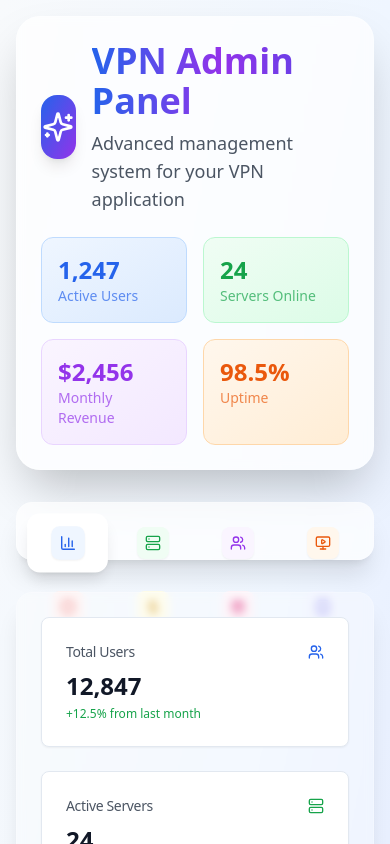
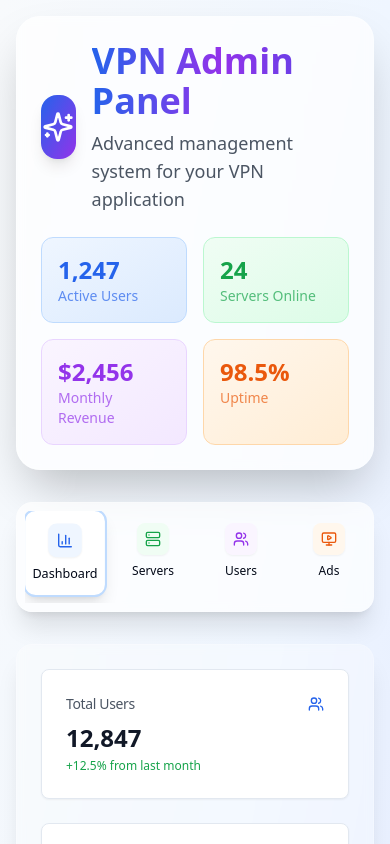
Before and after one commit to robertmmlicciardello/lucky-vpn-master, a React (Vite) app: page / in a window 390 px wide. Shown: the top 844 px of the page. Built offline with nearby package versions, Linux system fonts and the light colour scheme.

Commit message:
Fix: Improve tab responsiveness
Adjust tab layout to prevent overflow on smaller screens, ensuring all tabs are visible.

```diff
--- a/src/api/endpoints.ts
+++ b/src/api/endpoints.ts
@@ -127,6 +127,9 @@ export const SUPPORT_ENDPOINTS = {
   GET_FAQ: `${API_BASE_URL}/support/faq`,
   CREATE_TICKET: `${API_BASE_URL}/support/ticket`,
   GET_TICKETS: `${API_BASE_URL}/support/tickets`,
+  GET_ALL_TICKETS: `${API_BASE_URL}/admin/support/tickets`,
+  UPDATE_TICKET_STATUS: `${API_BASE_URL}/admin/support/tickets/{id}/status`,
+  REPLY_TO_TICKET: `${API_BASE_URL}/admin/support/tickets/{id}/reply`,
 };
 
 // Notification System Endpoints
--- a/src/pages/Index.tsx
+++ b/src/pages/Index.tsx
@@ -87,22 +87,50 @@ const Index = () => {
           </div>
         </div>
 
-        {/* Modern Navigation Tabs */}
+        {/* Modern Navigation Tabs - Improved Responsive Layout */}
         <Tabs value={activeTab} onValueChange={setActiveTab} className="space-y-8">
           <div className="bg-white/70 backdrop-blur-sm rounded-2xl p-2 shadow-xl border border-white/20">
-            <TabsList className="grid w-full grid-cols-4 lg:grid-cols-6 gap-2 bg-transparent">
+            {/* Mobile Navigation - Horizontal Scrollable */}
+            <div className="block lg:hidden">
+              <div className="flex gap-2 overflow-x-auto pb-2 scrollbar-hide">
+                {navigationItems.map((item) => {
+                  const IconComponent = item.icon;
+                  return (
+                    <button
+                      key={item.value}
+                      onClick={() => setActiveTab(item.value)}
+                      className={`flex flex-col items-center gap-2 p-3 min-w-[80px] rounded-xl transition-all duration-200 whitespace-nowrap ${
+                        activeTab === item.value
+                          ? 'bg-white shadow-lg scale-105 border-2 border-blue-200'
+                          : 'hover:bg-white/50'
+                      }`}
+                    >
+                      <div className={`w-8 h-8 ${item.bgColor} rounded-lg flex items-center justify-center shadow-sm`}>
+                        <IconComponent className={`w-4 h-4 ${item.color}`} />
+                      </div>
+                      <span className="text-xs font-medium">
+                        {item.label}
+                      </span>
+                    </button>
+                  );
+                })}
+              </div>
+            </div>
+
+            {/* Desktop Navigation - Grid Layout */}
+            <TabsList className="hidden lg:grid w-full grid-cols-6 gap-2 bg-transparent">
               {navigationItems.map((item) => {
                 const IconComponent = item.icon;
                 return (
                   <TabsTrigger
                     key={item.value}
                     value={item.value}
-                    className="flex flex-col items-center gap-2 p-3 lg:p-4 rounded-xl transition-all duration-200 data-[state=active]:bg-white data-[state=active]:shadow-lg data-[state=active]:scale-105"
+                    className="flex flex-col items-center gap-2 p-4 rounded-xl transition-all duration-200 data-[state=active]:bg-white data-[state=active]:shadow-lg data-[state=active]:scale-105"
                   >
-                    <div className={`w-8 h-8 lg:w-10 lg:h-10 ${item.bgColor} rounded-lg flex items-center justify-center shadow-sm`}>
-                      <IconComponent className={`w-4 h-4 lg:w-5 lg:h-5 ${item.color}`} />
+                    <div className={`w-10 h-10 ${item.bgColor} rounded-lg flex items-center justify-center shadow-sm`}>
+                      <IconComponent className={`w-5 h-5 ${item.color}`} />
                     </div>
-                    <span className="text-xs lg:text-sm font-medium hidden lg:block">
+                    <span className="text-sm font-medium">
                       {item.label}
                     </span>
                   </TabsTrigger>
```
